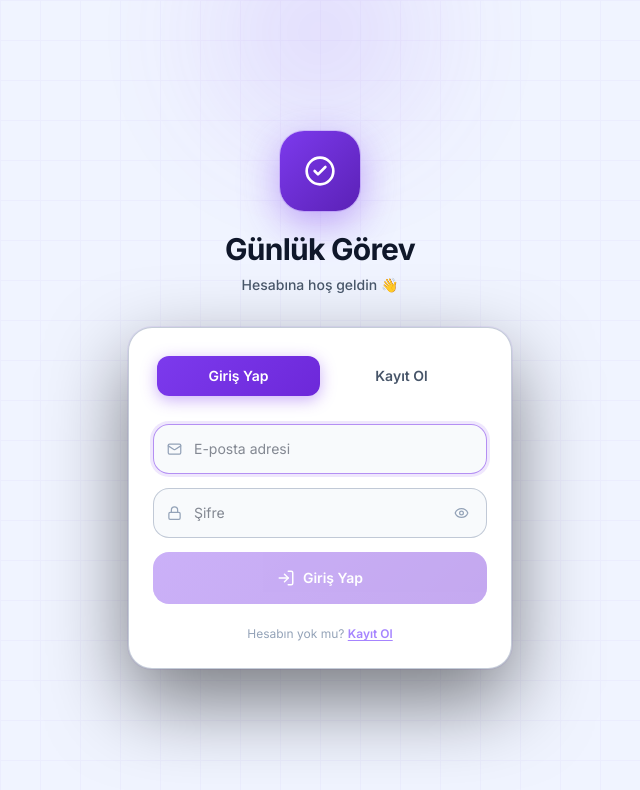
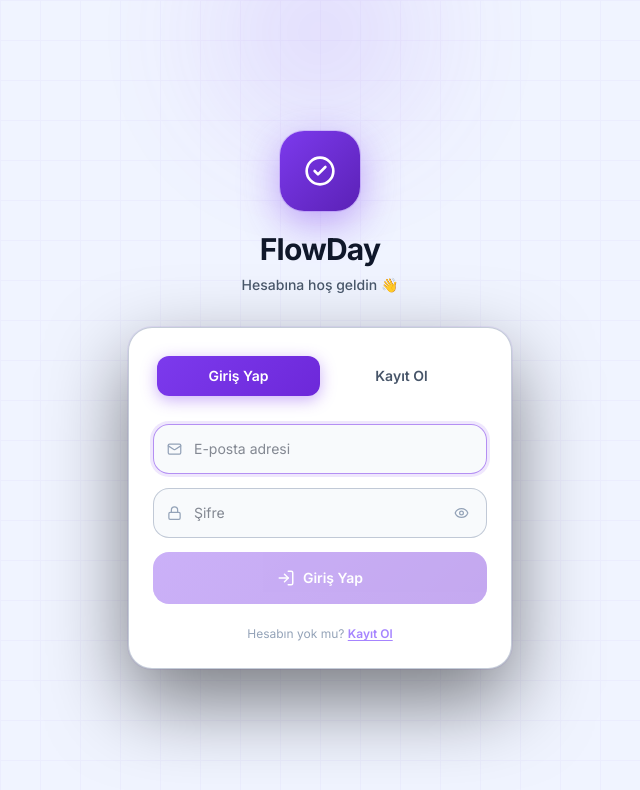
Before and after one commit to doganmuhammet1214-netizen/gunluk-gorev-pwa, a React (Vite) app: page / in a window 1280 px wide. Shown: the top 790 px of the page, without its empty margins (320-960 px from the left). Built offline with nearby package versions, Linux system fonts and the light colour scheme; no server answers.

Commit message:
isim degiştirildi

```diff
--- a/index.html
+++ b/index.html
@@ -10,13 +10,13 @@
   <meta name="mobile-web-app-capable" content="yes" />
   <meta name="apple-mobile-web-app-capable" content="yes" />
   <meta name="apple-mobile-web-app-status-bar-style" content="black-translucent" />
-  <meta name="apple-mobile-web-app-title" content="Görevler" />
+  <meta name="apple-mobile-web-app-title" content="FlowDay" />
   <meta name="theme-color" content="#0a0f1e" />
   <meta name="msapplication-TileColor" content="#0a0f1e" />
 
   <!-- SEO -->
-  <title>Günlük Görev — Todo Uygulaması</title>
-  <meta name="description" content="Kişisel görev yönetim uygulaması. Hızlı, modern ve mobil uyumlu." />
+  <title>FlowDay - Görev Yönetimi</title>
+  <meta name="description" content="FlowDay - Kişisel Görev ve Günlük Planlayıcı. Hızlı, modern ve mobil uyumlu." />
 
   <!-- iOS Icons -->
   <link rel="apple-touch-icon" href="/apple-touch-icon.png" />
--- a/package.json
+++ b/package.json
@@ -1,5 +1,5 @@
 {
-  "name": "g-nl-k-g-rev",
+  "name": "flowday",
   "private": true,
   "version": "0.0.0",
   "type": "module",
--- a/public/firebase-messaging-sw.js
+++ b/public/firebase-messaging-sw.js
@@ -42,7 +42,7 @@ const messaging = firebase.messaging();
 messaging.onBackgroundMessage((payload) => {
   console.log('[FCM-SW] Arka plan mesajı alındı:', payload);
 
-  const APP_NAME = 'Günlük Görev';
+  const APP_NAME = 'FlowDay';
 
   // Notification alanından veya data alanından başlık/içerik al
   const notifTitle  = payload.notification?.title  ?? payload.data?.title  ?? APP_NAME;
@@ -54,7 +54,7 @@ messaging.onBackgroundMessage((payload) => {
   const priority    = payload.data?.priority ?? 'normal';
 
   // Priority badge rengi için tag
-  const tag = taskId ? `task-${taskId}` : 'gunluk-gorev-fcm';
+  const tag = taskId ? `task-${taskId}` : 'flowday-fcm';
 
   const notifOptions = {
     body:               notifBody,
--- a/public/sw.js
+++ b/public/sw.js
@@ -1,11 +1,11 @@
 // ─────────────────────────────────────────────────────────────────────────────
-// sw.js — Günlük Görev PWA Service Worker
+// sw.js — FlowDay PWA Service Worker
 // Arka planda Web Push bildirimleri alır ve tıklamaları yönetir.
 // VitePWA (generateSW) bu dosyayı importScripts ile dahil eder.
 // ─────────────────────────────────────────────────────────────────────────────
 
 const SW_VERSION = '2.0.0';
-const APP_NAME = 'Günlük Görev';
+const APP_NAME = 'FlowDay';
 
 // ── Install ───────────────────────────────────────────────────────────────────
 self.addEventListener('install', () => {
@@ -40,7 +40,7 @@ self.addEventListener('push', (event) => {
     body: 'Yeni bir hatırlatıcınız var.',
     icon: '/icons/icon-192.png',
     badge: '/icons/icon-192.png',
-    tag: 'gunluk-gorev-reminder',
+    tag: 'flowday-reminder',
     data: { url: '/' },
   };
 
--- a/src/App.tsx
+++ b/src/App.tsx
@@ -83,7 +83,7 @@ function App() {
             <Loader2 size={30} className="text-white animate-spin" />
           </div>
           <div className="text-center">
-            <p className="text-app-primary font-semibold text-base">Günlük Görev</p>
+            <p className="text-app-primary font-semibold text-base">FlowDay</p>
             <p className="text-app-secondary text-sm mt-0.5">Yükleniyor...</p>
           </div>
         </div>
--- a/src/components/AuthScreen.tsx
+++ b/src/components/AuthScreen.tsx
@@ -116,7 +116,7 @@ export function AuthScreen({
           >
             <CheckCircle2 size={32} className="text-white" strokeWidth={2} />
           </div>
-          <h1 className="text-app-primary text-3xl font-bold tracking-tight">Günlük Görev</h1>
+          <h1 className="text-app-primary text-3xl font-bold tracking-tight">FlowDay</h1>
           <p className="text-app-secondary text-sm mt-2 font-medium">
             {mode === 'signin' ? 'Hesabına hoş geldin 👋' : 'Yeni hesap oluştur ✨'}
           </p>
--- a/src/hooks/useNotifications.ts
+++ b/src/hooks/useNotifications.ts
@@ -273,7 +273,7 @@ export function useNotifications({ userId }: UseNotificationsOptions): UseNotifi
     const unsubscribeFCM = onFCMMessage((payload) => {
       console.log('[useNotifications] Ön plan FCM mesajı:', payload);
 
-      const title = payload.notification?.title ?? payload.data?.title ?? 'Günlük Görev';
+      const title = payload.notification?.title ?? payload.data?.title ?? 'FlowDay';
       const body  = payload.notification?.body  ?? payload.data?.body  ?? 'Yeni bir hatırlatıcınız var.';
       const icon  = payload.notification?.icon  ?? '/icons/icon-192.png';
 
--- a/vite.config.ts
+++ b/vite.config.ts
@@ -19,9 +19,9 @@ export default defineConfig({
       },
       includeAssets: ['favicon.ico', 'apple-touch-icon.png', 'icons/*.png'],
       manifest: {
-        name: 'Günlük Görev',
-        short_name: 'Görevler',
-        description: 'Kişisel görev yönetim uygulaması',
+        name: 'FlowDay',
+        short_name: 'FlowDay',
+        description: 'FlowDay - Kişisel Görev ve Günlük Planlayıcı',
         theme_color: '#0f172a',
         background_color: '#020617',
         display: 'standalone',
```
Also changed, not shown: 1 other file (tests, documents, lock files or other folders).
